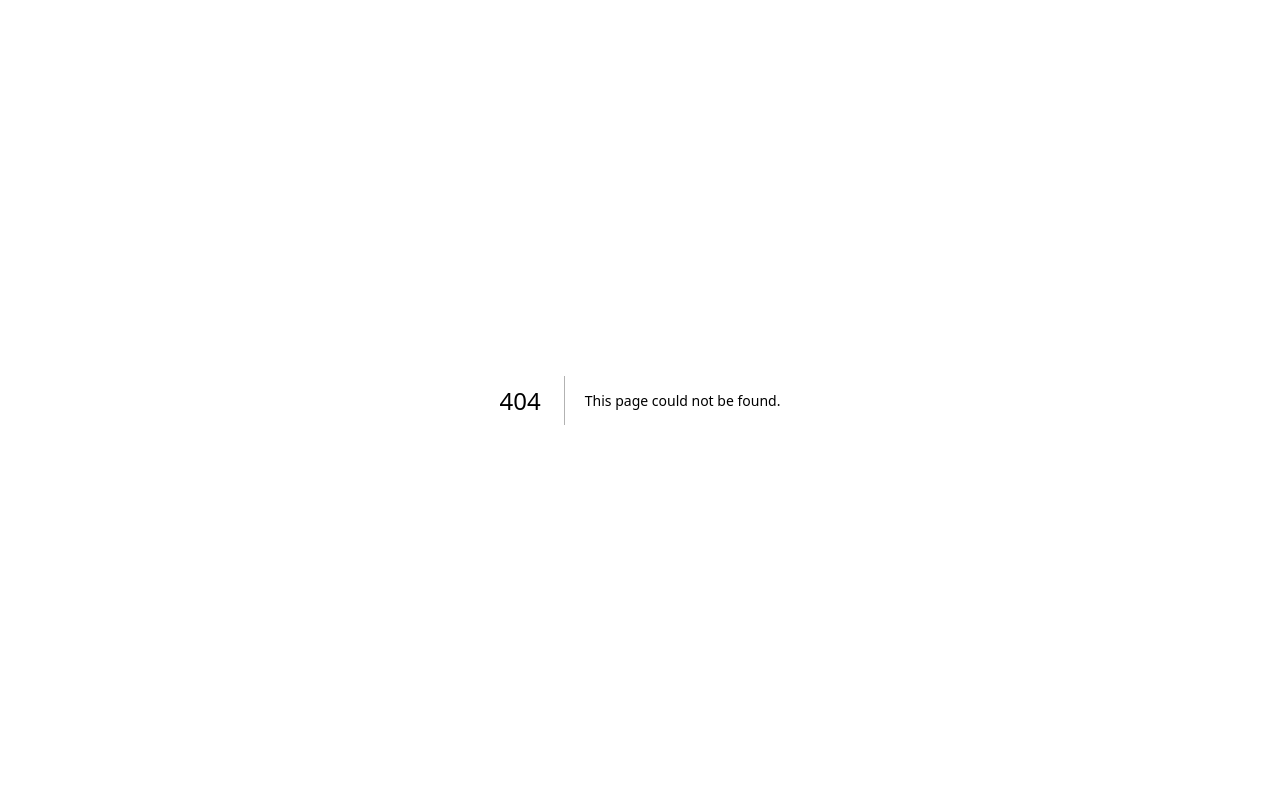
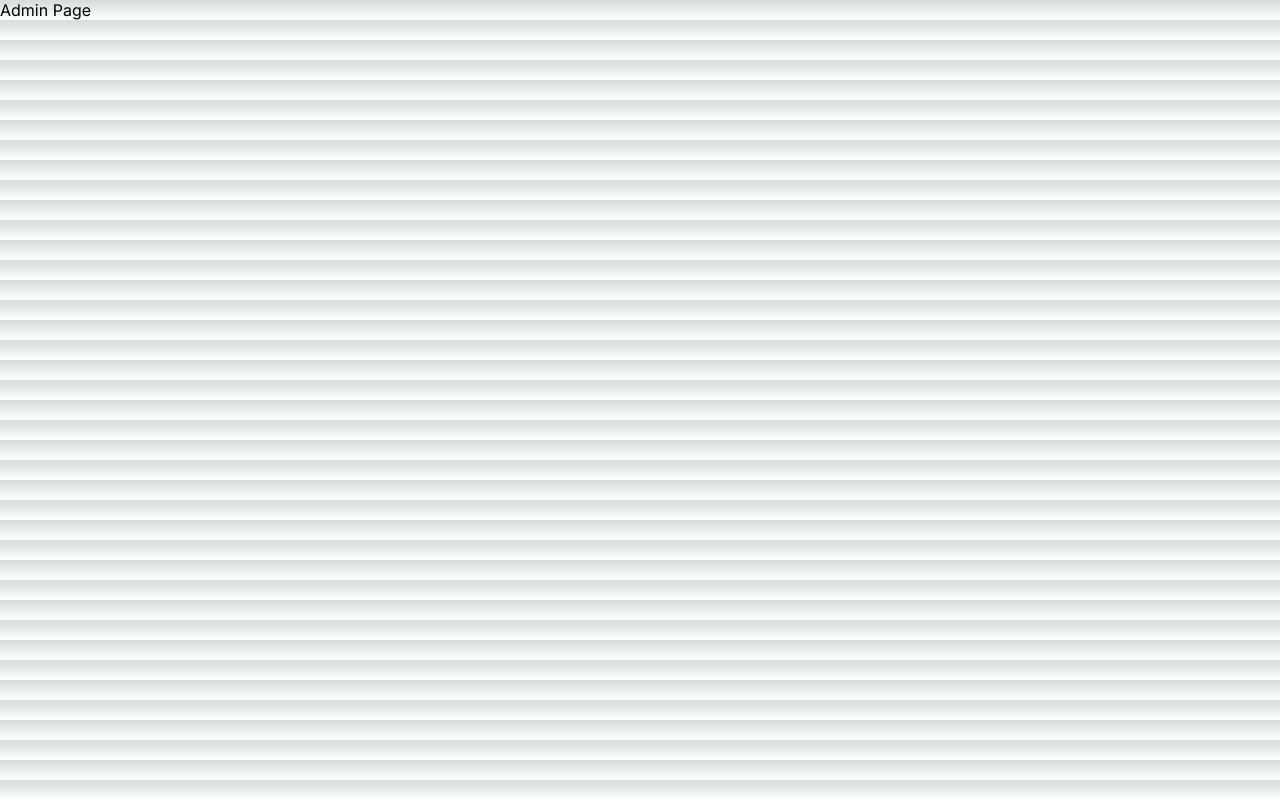
Before and after one commit to howardVoxcan/NextJS_BlogManagement, a Next.js app: page /admin in a window 1280 px wide. Before the commit this address had no page. Built offline with nearby package versions, Linux system fonts and the light colour scheme.

Commit message:
Route delaration's testing

```diff
--- /dev/null
+++ b/src/app/admin/page.tsx
@@ -0,0 +1,5 @@
+const AdminPage = () => {
+  return <div>Admin Page</div>;
+}
+
+export default AdminPage;
```
